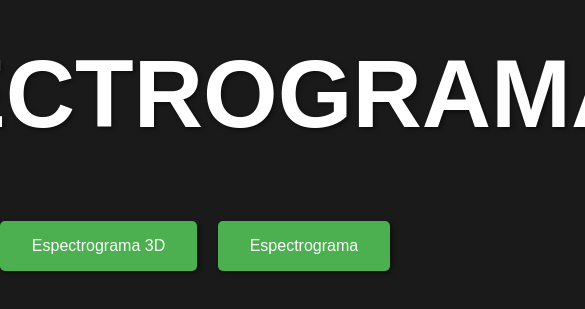
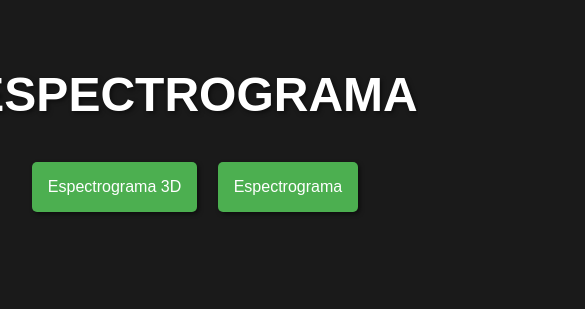
Before and after one commit to Juanh10/espectrogramaThree, a plain HTML site: page index.html in a window 390 px wide. Shown: the part 295-604 px from the top of the page, 585 px wide, since content can reach past the window. Drawn offline with Linux system fonts and the light colour scheme.

Commit message:
Actualización en el diseño

```diff
--- a/css/styleEspectrograma3d.css
+++ b/css/styleEspectrograma3d.css
@@ -54,8 +54,9 @@ main {
   text-align: center;
 }
 
-.tituloPrincipal {
-  font-size: 3rem;
-  margin-bottom: 2rem;
-  text-shadow: 2px 2px 4px rgba(0, 0, 0, 0.5);
+/* Media queries para mobile */
+@media only screen and (max-width: 768px) {
+  .titulo{
+    display: none;
+  }
 }
--- a/css/stylePgPrincipal.css
+++ b/css/stylePgPrincipal.css
@@ -34,3 +34,14 @@ main {
 .botones a:hover {
   background-color: #45a049;
 }
+
+/* Media queries para mobile */
+@media only screen and (max-width: 768px) {
+  .tituloPrincipal{
+    font-size: 1.5rem;
+  }
+
+  .botones a{
+    padding: 1rem 1rem;
+  }
+}
--- a/js/script3d.js
+++ b/js/script3d.js
@@ -134,7 +134,7 @@ actMicrofono.addEventListener("click", function () {
 
             //aca
 
-            let cadena = [
+            const cadena = [
                 [0.18995, 0.07176, 0.23217],
                 [0.19483, 0.08339, 0.26149],
                 [0.19956, 0.09498, 0.29024],
```
